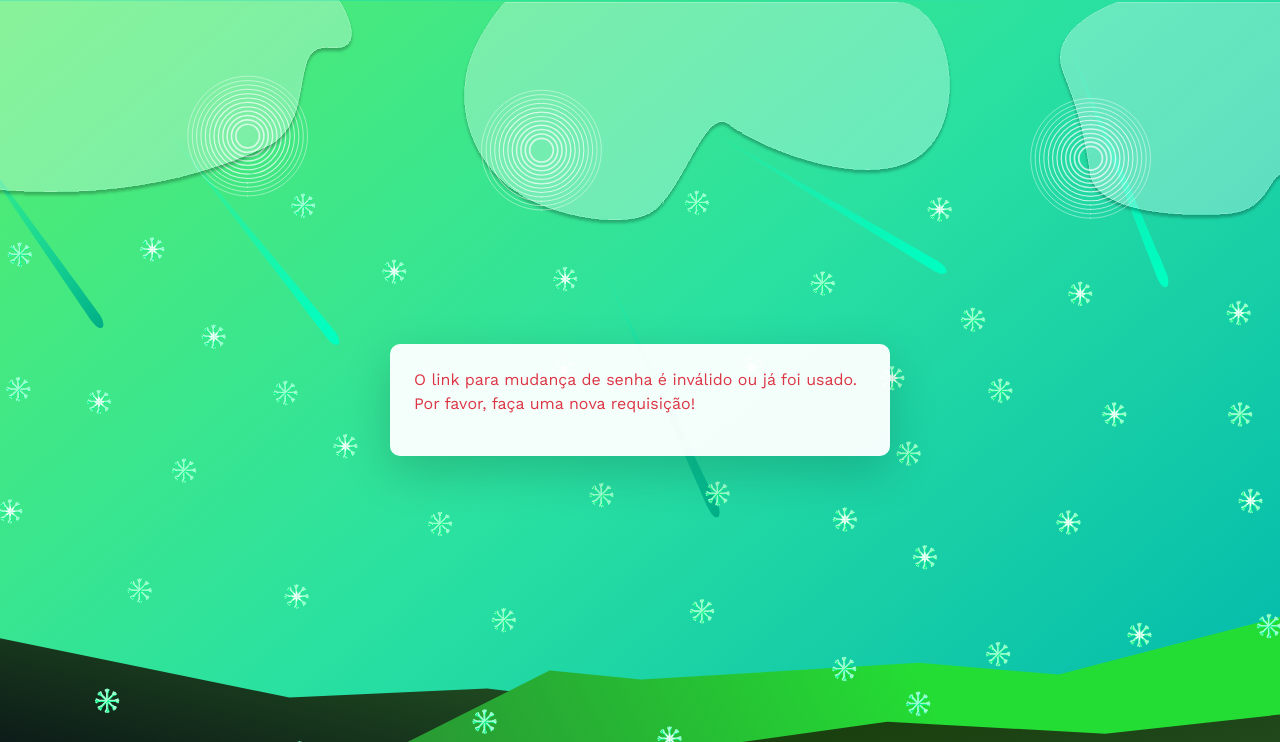
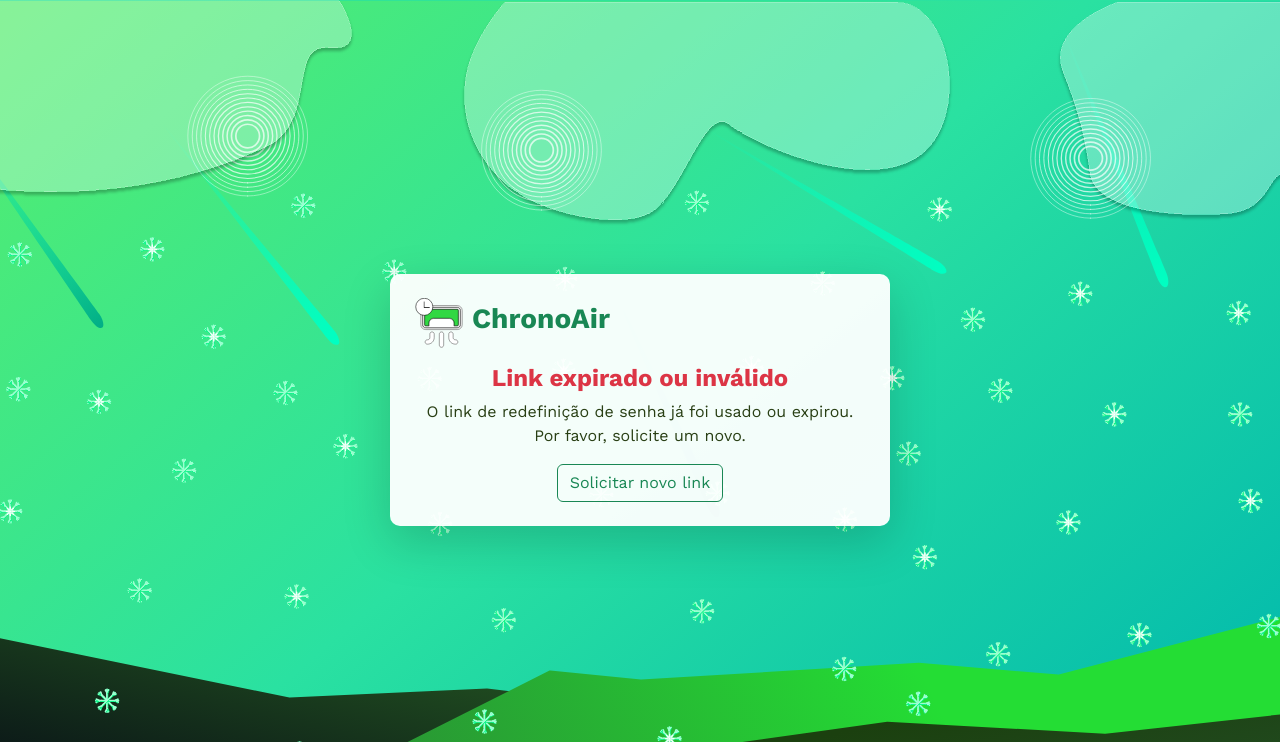
Before and after one commit to HielSaraiva/project-chronoair, a Django app: page /accounts/password_reset_confirm/1/1/ in a window 1280 px wide. Shown: the top 742 px of the page. Run offline with Django 5.2, Linux system fonts and the light colour scheme; parts of the project's set-up code (start-up, migrations or seed data) failed here and were passed over; some libraries are stand-ins or nearby versions.

Commit message:
fix: melhorando sistema de login e segurança - implementando timeout de sessão - implementando tempo de expiração do token de redefinição de senha - personalizando a mensagem de token expirado na página password_reset_confirm - reformatando o template do email de redefinição de senha (alinhamento vertical) - adicionando configuração que evita que os emails enviados sejam considerados spam - adicionando a logo do produto a todos os templates

```diff
--- a/ac_mm_system/accounts/templates/registration/password_reset_confirm.html
+++ b/ac_mm_system/accounts/templates/registration/password_reset_confirm.html
@@ -10,6 +10,13 @@
     <div class="container d-flex justify-content-center align-items-center vh-100">
         <div class="shadow-lg p-4 custom-card">
             {% if validlink %}
+                <div class="img-logo mb-3 gap-2">
+                    <img src="{% static 'icons/icon-air-conditioner2.svg' %}"
+                         alt="Login Icon"
+                         width="50"
+                         height="50" />
+                    <h3 class="fw-bold text-success d-flex align-items-center">ChronoAir</h3>
+                </div>
                 <h3 class="fw-bold text-success">Redefina a sua senha!</h3>
                 <form method="post">
                     {% csrf_token %}
@@ -49,9 +56,19 @@
                     <button type="submit" class="btn btn-success w-100">Redefinir senha</button>
                 </form>
             {% else %}
-                <p class="text-danger">
-                    O link para mudança de senha é inválido ou já foi usado. Por favor, faça uma nova requisição!
-                </p>
+                <div class="text-center">
+                    <div class="img-logo mb-3 gap-2">
+                        <img src="{% static 'icons/icon-air-conditioner2.svg' %}"
+                             alt="Login Icon"
+                             width="50"
+                             height="50" />
+                        <h3 class="fw-bold text-success d-flex align-items-center">ChronoAir</h3>
+                    </div>
+                    <h4 class="text-danger fw-bold">Link expirado ou inválido</h4>
+                    <p class="mb-3">O link de redefinição de senha já foi usado ou expirou. Por favor, solicite um novo.</p>
+                    <a href="{% url 'accounts:password_reset' %}"
+                       class="btn btn-outline-success">Solicitar novo link</a>
+                </div>
             {% endif %}
         </div>
     </div>
--- a/ac_mm_system/accounts/templates/registration/password_reset_email.html
+++ b/ac_mm_system/accounts/templates/registration/password_reset_email.html
@@ -41,6 +41,7 @@
                     font-size: 20px;
                     color: #ffffff;
                     margin: 0;
+                    line-height: 40px;
                 }
                 .email-footer {
                     margin-top: 20px;
--- a/ac_mm_system/accounts/views.py
+++ b/ac_mm_system/accounts/views.py
@@ -4,8 +4,8 @@ from accounts.forms import CustomUserCreationForm
 from django.contrib.auth.views import PasswordResetView
 from django.core.mail import EmailMultiAlternatives
 
+# Create your views here.
 
-# Create your views here.
 
 def register(request):
     if request.method == 'POST':
--- a/ac_mm_system/requirements.txt
+++ b/ac_mm_system/requirements.txt
@@ -1,4 +1,5 @@
 amqp==5.3.1
+APScheduler==3.11.0
 asgiref==3.8.1
 billiard==4.2.1
 celery==5.5.2
@@ -20,18 +21,23 @@ gunicorn==23.0.0
 jsbeautifier==1.15.4
 json5==0.12.0
 kombu==5.5.3
+MarkupSafe==3.0.2
 packaging==24.2
 paho-mqtt==2.1.0
 pathspec==0.12.1
 prompt_toolkit==3.0.51
 python-crontab==3.2.0
 python-dateutil==2.9.0.post0
+python-http-client==3.3.7
 PyYAML==6.0.2
 regex==2024.11.6
 six==1.17.0
 sqlparse==0.5.3
+starkbank-ecdsa==2.2.0
 tqdm==4.67.1
 tzdata==2025.2
 tzlocal==5.3
+uuid==1.30
 vine==5.1.0
 wcwidth==0.2.13
+Werkzeug==3.1.3
```
Also changed, not shown: ac_mm_system/ac_mm_system/settings.py (+17 -5 lines), ac_mm_system/accounts/templates/registration/password_change_done.html (+7 -0 lines), ac_mm_system/accounts/templates/registration/password_change_form.html (+7 -0 lines), ac_mm_system/accounts/templates/registration/password_reset_complete.html (+7 -0 lines), ac_mm_system/accounts/templates/registration/password_reset_done.html (+7 -0 lines).
